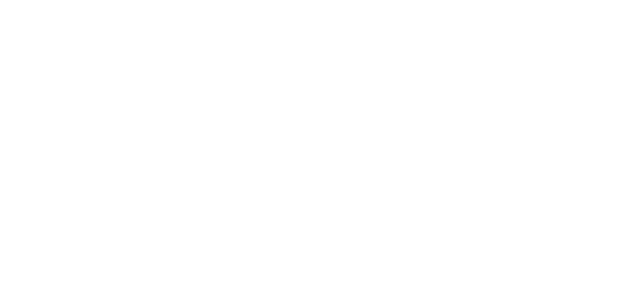
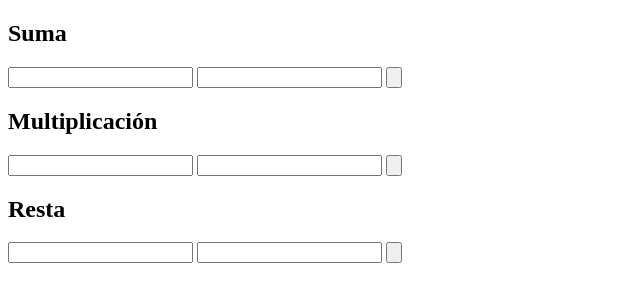
Before and after one commit to Ileenfdz/Exercise-Calculator-JS, a website built with Parcel: page src/index.html in a window 1280 px wide. Shown: the whole page, without its empty margins (0-640 px from the left). Built offline with nearby package versions, Linux system fonts and the light colour scheme.

Commit message:
First try

```diff
--- a/package.json
+++ b/package.json
@@ -13,6 +13,7 @@
   "author": "",
   "license": "ISC",
   "devDependencies": {
+    "@babel/core": "^7.16.5",
     "jest": "^27.2.5",
     "parcel-bundler": "^1.9.4"
   }
--- a/src/components/Example.js
+++ b/src/components/Example.js
@@ -1,5 +1,4 @@
-export function sum(a, b)
-{
-    let result = a + b;
-    return result;
+export function sum(){
+    let resultSum = firstNumSum + secondNumSum;
+    console.log(resultSum);
 }
--- a/src/index.html
+++ b/src/index.html
@@ -7,7 +7,24 @@
     <title>Document</title>
 </head>
 <body>
-    <div id="app"></div>
-    <script src="./index.js"></script>
+    <div class="Suma">
+        <h2>Suma</h2>
+        <input type="text" id="firstInputSum">
+        <input type="text" id="secondInputSum">
+        <input type="button" id="btnSum">
+    </div>
+    <div class="Multiplicación">
+        <h2>Multiplicación</h2>
+        <input type="text" id="firstInputMul">
+        <input type="text" id="secondInputMul">
+        <input type="button" id="btnMul">
+    </div>
+    <div class="Resta">
+        <h2>Resta</h2>
+        <input type="text" id="firstInputDiv">
+        <input type="text" id="secondInputDiv">
+        <input type="button" id="btnDiv">
+    </div>
+    <script src="./components/Calculator.js"></script>
 </body>
 </html>
--- a/src/index.js
+++ b/src/index.js
@@ -1,9 +1,8 @@
-import { sum } from "./components/Example";
-
+import {sum} from "../src/components/Example";
 
 function app()
 {
-    console.log(sum(2,2))
+    document.getElementById('btnSum').addEventListener('click',sum);
 }
 
 app();
```
Also changed, not shown: src/components/Calculator.js (added, +27 -0 lines), tests/example.test.js (+11 -5 lines), 1 other file.
